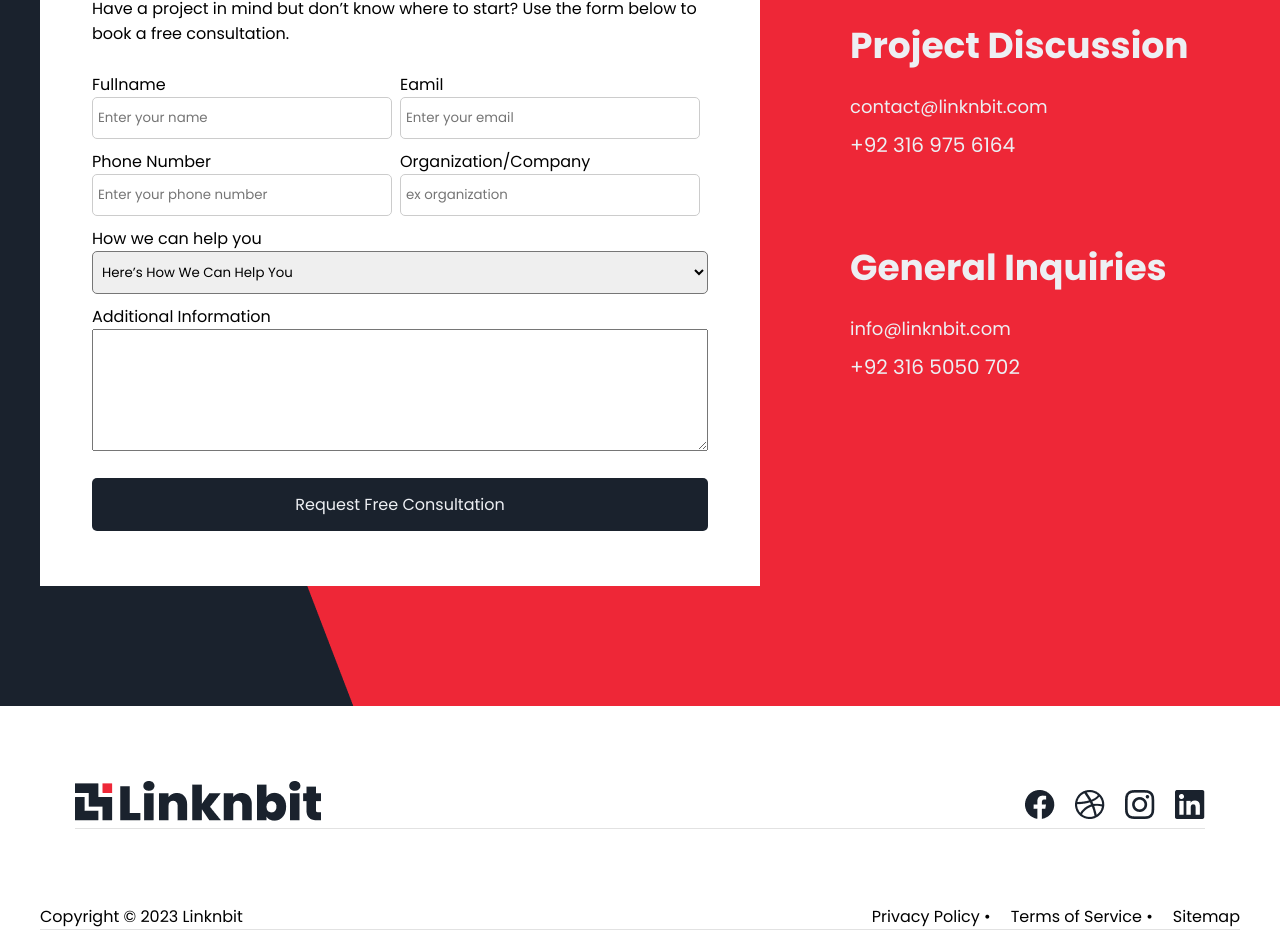
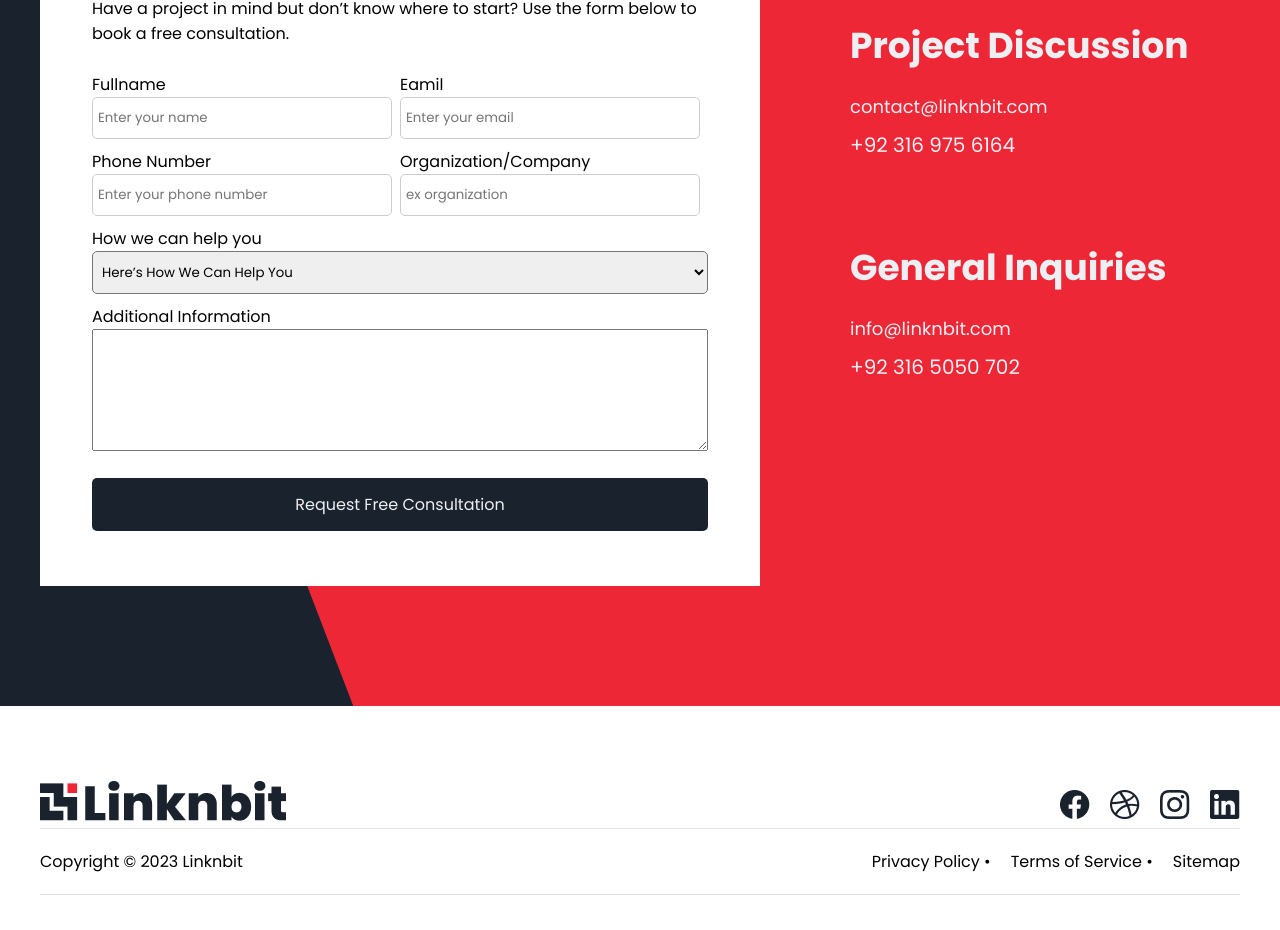
Before and after one commit to Engr-Yahya/linknbit, a plain HTML site: page index.html in a window 1280 px wide. Shown: the part 5345-6275 px from the top of the page. After the commit the page ends 6240 px from the top, so only its background shows below. Drawn offline with Linux system fonts and the light colour scheme.

Commit message:
adding the copyright

```diff
--- a/index.html
+++ b/index.html
@@ -342,7 +342,7 @@
         <div class="copy-right-sec-1">
           Copyright &copy; 2023 Linknbit
         </div>
-        <div class="logos">
+        <div class="logos copy-right-sec-2">
           <div>Privacy Policy &bull;</div>
           <div> Terms of Service &bull;</div>
           <div>Sitemap</div>
--- a/style.css
+++ b/style.css
@@ -405,7 +405,7 @@ select {
   font-size: 20px;
 }
 .footer {
-  padding: 75px;
+  padding-top: 75px;
 }
 .footer-flex {
   align-items: center;
@@ -416,3 +416,6 @@ select {
   display: flex;
   gap: 20px;
 }
+.copy-right-sec-2 {
+  padding: 20px 0px;
+}
```
